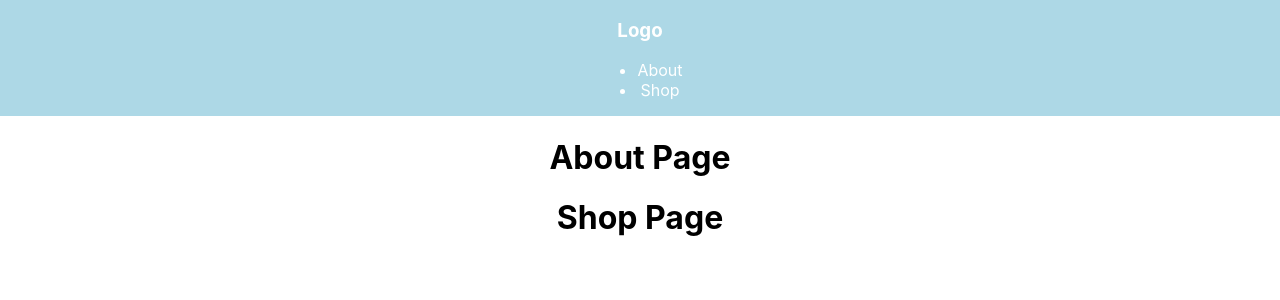
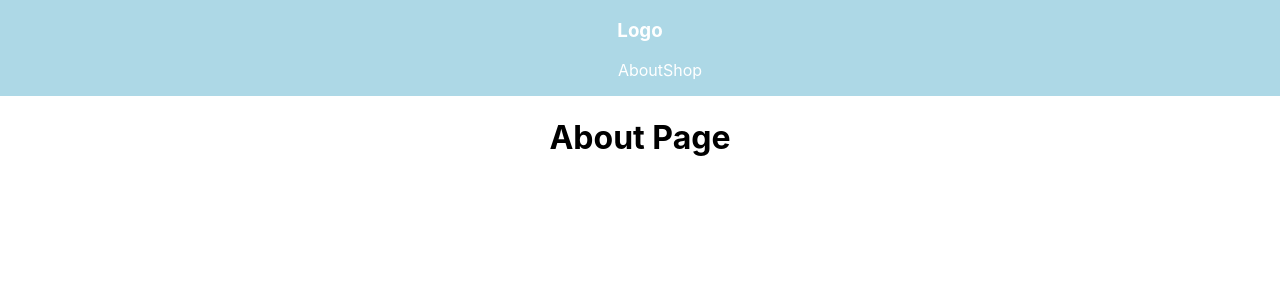
Before and after one commit to aliyalewis/React-Router, a React (Create React App) app: page /about in a window 1280 px wide. Shown: the top 300 px of the page. Built offline with nearby package versions, Linux system fonts and the light colour scheme.

Commit message:
imported BrowserRouter, Switch, and Route from react-router-dom and added corresponding imports in the App.js file.

```diff
--- a/src/App.css
+++ b/src/App.css
@@ -2,7 +2,7 @@
   text-align: center;
 }
 
-.Nav {
+.nav {
   display: flex;
   justify-content: space-around;
   align-items: center;
@@ -10,3 +10,11 @@
   background: lightblue;
   color: white;
 }
+
+.nav-links {
+  width: 50%;
+  display: flex;
+  justify-content: space-around;
+  align-items: center;
+  list-style: none;
+}
--- a/src/App.js
+++ b/src/App.js
@@ -3,13 +3,16 @@
 import About from './About';
 import Shop from './Shop';
 import './App.css';
+import { BrowserRouter as Router, Switch, Route } from 'react-router-dom';
 
 function App() {
   return (
     <div className="App">
-      <Nav />
-      <About />
-      <Shop />
+      <Router>
+        <Nav />
+        <Route path="/about" component={About}/>
+        <Route path="/shop" component={Shop}/>
+      </Router>
     </div>
   );
 }
--- a/src/Nav.js
+++ b/src/Nav.js
@@ -3,10 +3,10 @@
 
 function Nav() {
   return (
-    <div className="Nav">
+    <div className="nav">
       <nav>
         <h3>Logo</h3>
-        <ul>
+        <ul className = "nav-links">
           <li>About</li>
           <li>Shop</li>
         </ul>
```
